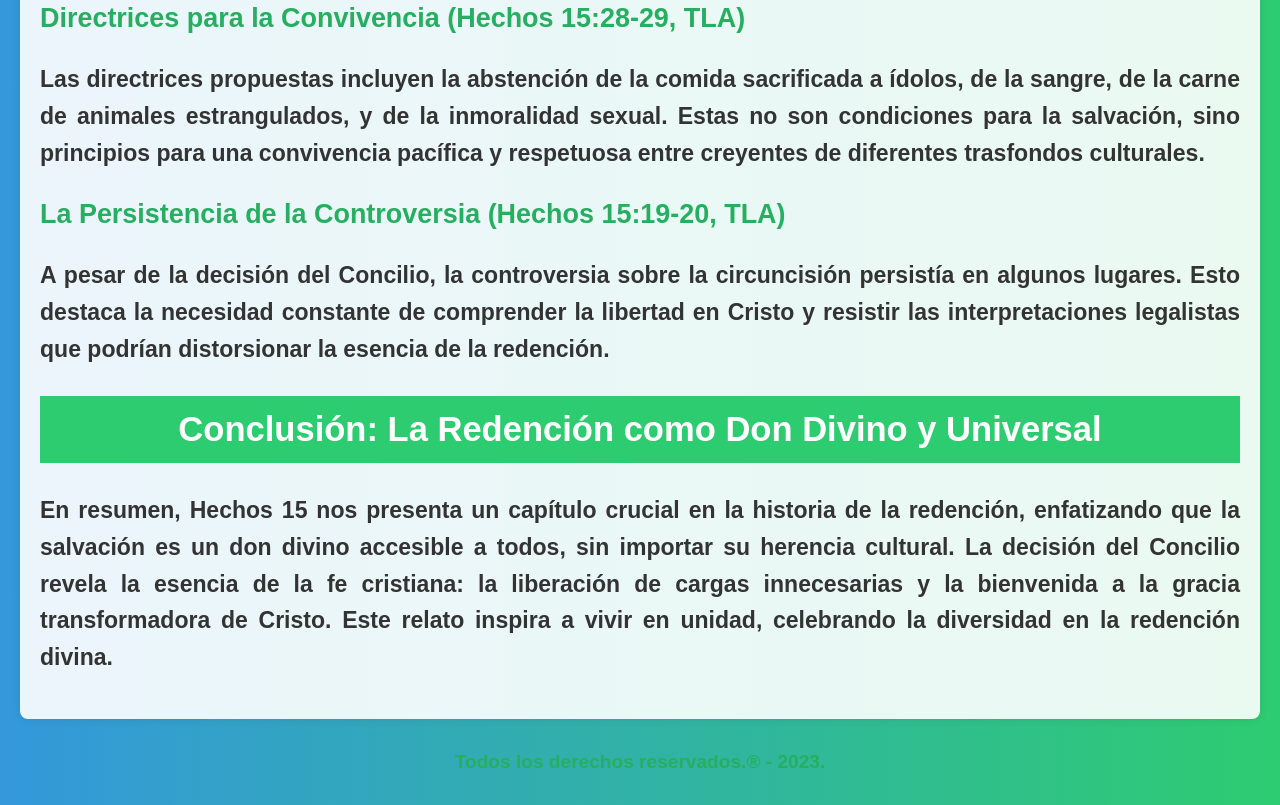
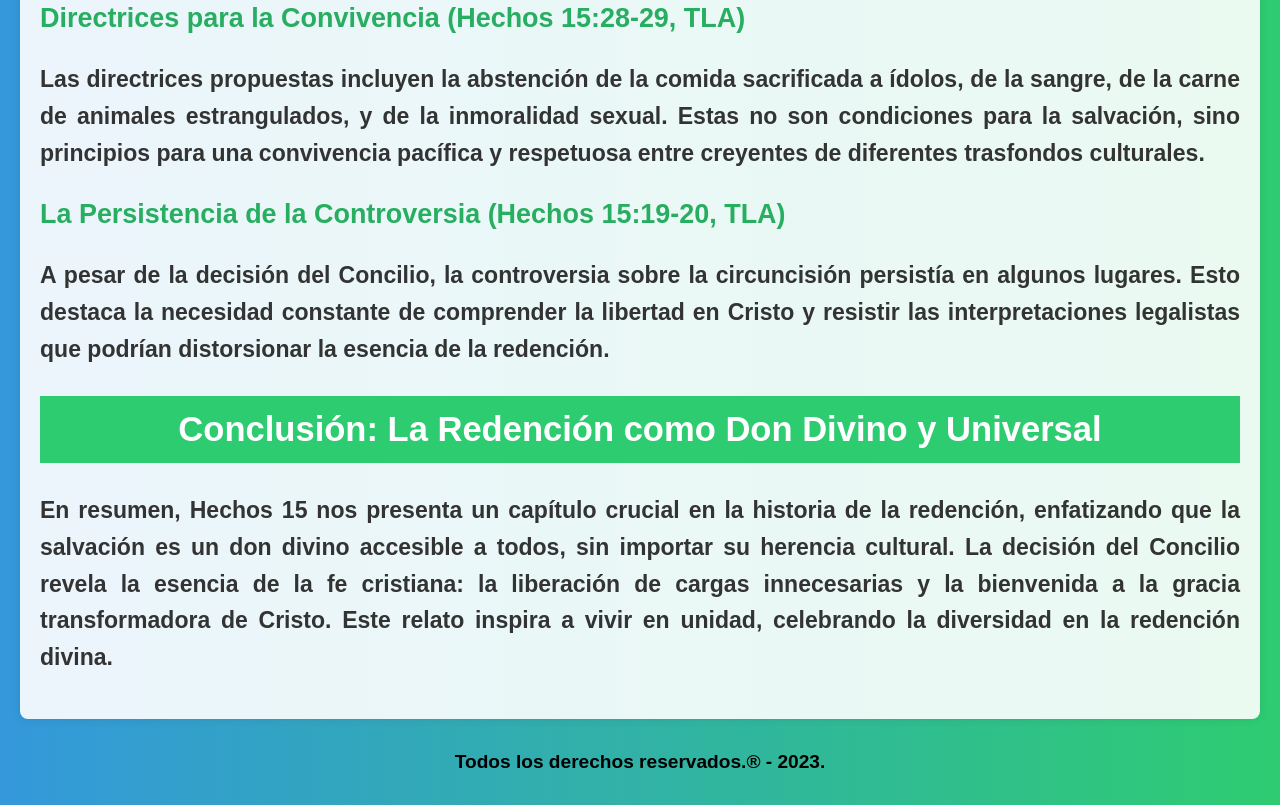
Before and after one commit to MartinLlorente/jesussalvacion, a plain HTML site: page 3hechosCap15.html in a window 1280 px wide. Shown: the part 2964-3769 px from the top of the page. Drawn offline with Linux system fonts and the light colour scheme.

Commit message:
3hechosCap15.html

```diff
--- a/3hechosCap15.html
+++ b/3hechosCap15.html
@@ -149,7 +149,9 @@
         </section>
     </main>
 
-    <center><h5>Todos los derechos reservados.® - 2023.</h5></center>
+    <center>
+        <p> <font color="#000000"><h5>Todos los derechos reservados.® - 2023.</h5></fon></p>
+    </center>
 
         <script>
         document.addEventListener('scroll', function() {
```
